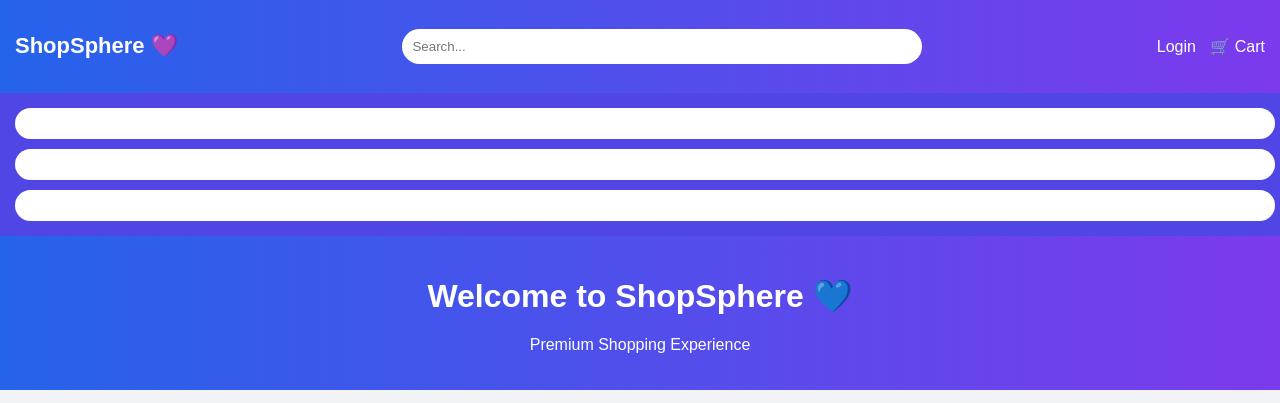
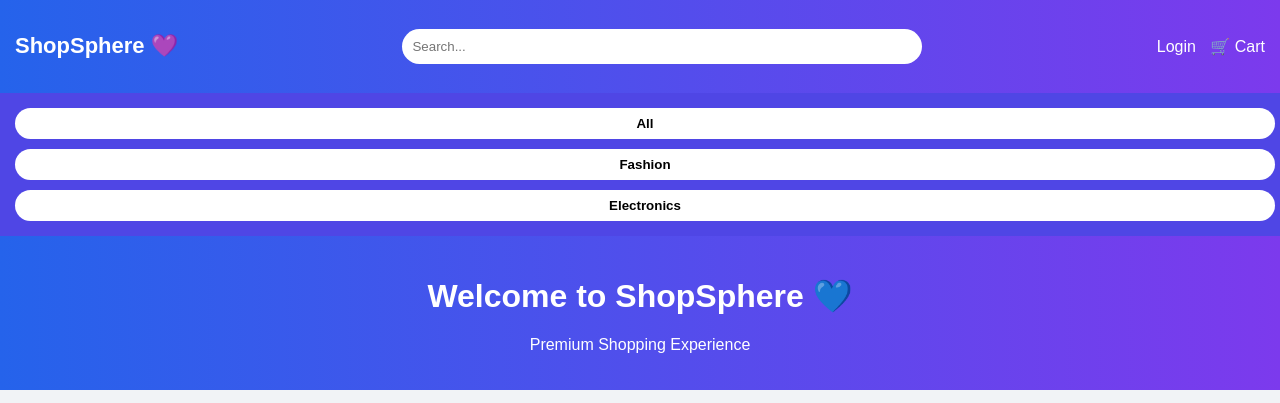
Before and after one commit to rishikakosari/shopsphere-ecommerce, a plain HTML site: page index.html in a window 1280 px wide. Shown: the top 403 px of the page. Drawn offline with Linux system fonts and the light colour scheme.

Commit message:
Update style.css

```diff
--- a/style.css
+++ b/style.css
@@ -44,6 +44,9 @@ body {
     border: none;
     background: white;
     border-radius: 20px;
+    cursor: pointer;
+    color: black;   /* 🔥 FIX TEXT */
+    font-weight: bold;
 }
 
 /* BANNER */
```
